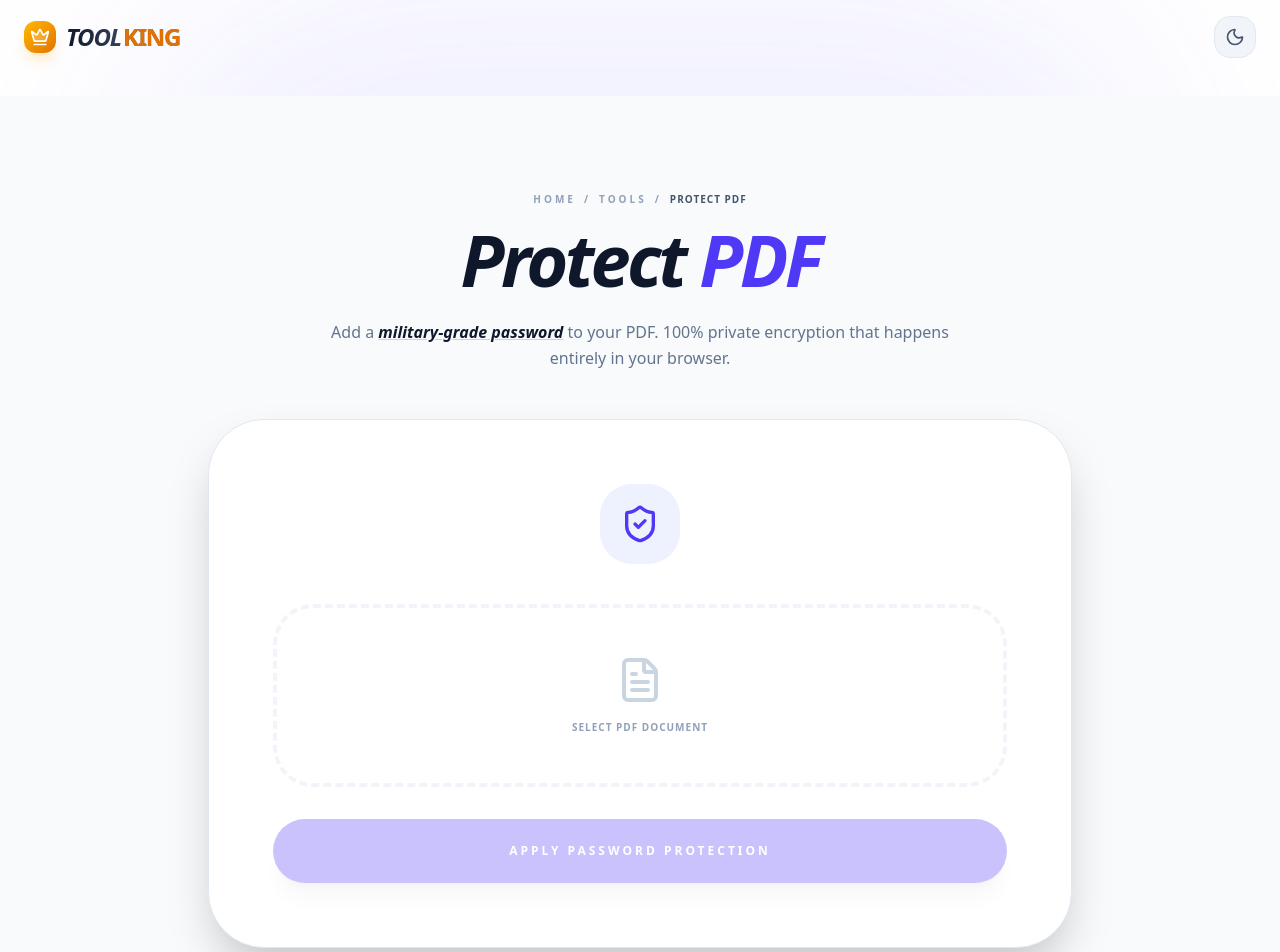
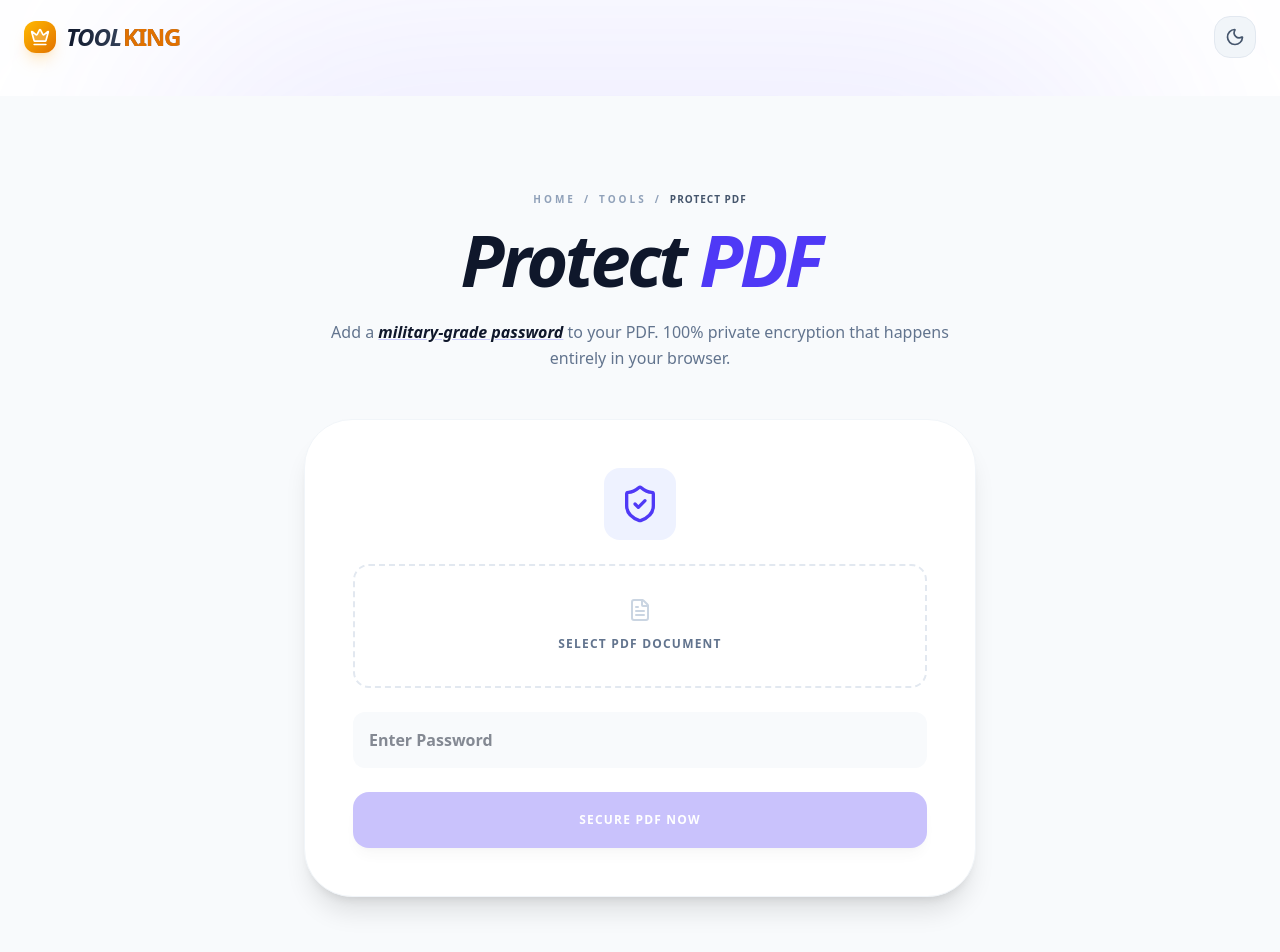
Before and after one commit to dhruvurgr88/ToolKing, a Next.js app: page /tools/protect-pdf in a window 1280 px wide. Shown: the top 952 px of the page. Built offline with nearby package versions, Linux system fonts and the light colour scheme.

Commit message:
code fix

```diff
--- a/app/api/protect-pdf/route.ts
+++ b/app/api/protect-pdf/route.ts
@@ -1,11 +1,10 @@
 import { NextRequest, NextResponse } from "next/server";
-import { PDFDocument } from "pdf-lib";
 
 export async function POST(req: NextRequest) {
   try {
     const formData = await req.formData();
-    const file = formData.get("file") as File;
-    const password = formData.get("password") as string;
+    const file = formData.get("File") as File;
+    const password = formData.get("Password") as string;
 
     if (!file || !password) {
       return NextResponse.json(
@@ -14,30 +13,39 @@ export async function POST(req: NextRequest) {
       );
     }
 
-    const arrayBuffer = await file.arrayBuffer();
+    const azureFormData = new FormData();
+    azureFormData.append("File", file);
+    azureFormData.append("Password", password);
 
-    // Load the existing PDF
-    const pdfDoc = await PDFDocument.load(arrayBuffer);
+    const azureResponse = await fetch(
+      "https://vidyaos-api-bmggd8fecxfqh9gf.centralindia-01.azurewebsites.net/api/AIChat/ProtectPdf",
+      {
+        method: "POST",
+        body: azureFormData,
+      },
+    );
 
-    // --- 🧠 THE TRUTH ABOUT PDF-LIB ---
-    // pdf-lib does NOT support native encryption.
-    // This code creates a clean copy.
-    // To add REAL encryption, you would typically spawn a 'qpdf' process here
-    // if your server environment supports it.
+    if (!azureResponse.ok) {
+      return NextResponse.json(
+        { error: "Azure API Error" },
+        { status: azureResponse.status },
+      );
+    }
 
-    const pdfBytes = await pdfDoc.save();
+    const pdfArrayBuffer = await azureResponse.arrayBuffer();
+    // 🔥 Convert to Buffer to satisfy Next.js 16 build types
+    const pdfBuffer = Buffer.from(pdfArrayBuffer);
 
-    return new NextResponse(pdfBytes, {
+    return new NextResponse(pdfBuffer, {
       status: 200,
       headers: {
         "Content-Type": "application/pdf",
-        "Content-Disposition": `attachment; filename="protected_toolking.pdf"`,
+        "Content-Disposition": `attachment; filename="protected_${file.name}"`,
       },
     });
-  } catch (err) {
-    console.error("Server Error:", err);
+  } catch (error) {
     return NextResponse.json(
-      { error: "Failed to process PDF on server" },
+      { error: "Internal Server Error" },
       { status: 500 },
     );
   }
--- a/app/tools/protect-pdf/ProtectPdfClient.tsx
+++ b/app/tools/protect-pdf/ProtectPdfClient.tsx
@@ -2,192 +2,93 @@
 
 import React, { useState } from "react";
 import { saveAs } from "file-saver";
-import {
-  FileUp,
-  FileText,
-  Lock,
-  Loader2,
-  CheckCircle2,
-  ShieldCheck,
-  AlertCircle,
-  Eye,
-  EyeOff,
-} from "lucide-react";
+import { ShieldCheck, Loader2, FileText, CheckCircle2 } from "lucide-react";
 
 export default function ProtectPdfClient() {
   const [file, setFile] = useState<File | null>(null);
   const [password, setPassword] = useState("");
-  const [showPassword, setShowPassword] = useState(false);
-  const [isProcessing, setIsProcessing] = useState(false);
-  const [isDone, setIsDone] = useState(false);
-  const [error, setError] = useState("");
+  const [loading, setLoading] = useState(false);
+  const [done, setDone] = useState(false);
 
-  const protectPdf = async () => {
-    if (!file || !password) return;
-    setIsProcessing(true);
-    setError("");
-
+  const handleProtect = async () => {
+    setLoading(true);
     try {
-      // 1. Prepare FormData to match your .NET DTO
       const formData = new FormData();
-      // 🔥 MUST match your C# Property names: 'File' and 'Password'
-      formData.append("File", file);
+      formData.append("File", file!);
       formData.append("Password", password);
 
-      // 2. Call your verified Azure API
-      const response = await fetch(
-        "https://vidyaos-api-bmggd8fecxfqh9gf.centralindia-01.azurewebsites.net/api/AIChat/ProtectPdf",
-        {
+      // 🚀 Calling your local Next.js API route instead of Azure directly
+      const res = await fetch("/api/protect-pdf", {
         method: "POST",
         body: formData,
-          // ❌ IMPORTANT: Do not set Content-Type header manually
-        },
-      );
+      });
 
-      if (!response.ok) {
-        const errorData = await response.text();
-        throw new Error(errorData || "Server failed to process PDF");
-      }
+      if (!res.ok) throw new Error("Processing failed");
 
-      // 3. Handle the binary PDF response
-      const blob = await response.blob();
-
-      // Short delay for smooth UI transition
-      setTimeout(() => {
-        saveAs(blob, `${file.name.replace(".pdf", "")}_Protected.pdf`);
-        setIsProcessing(false);
-        setIsDone(true);
-      }, 1000);
-    } catch (err: any) {
-      console.error("ToolKing API Error:", err);
-      setError(err.message || "Connection to VidyaOS API failed. Check CORS.");
-      setIsProcessing(false);
-    }
-  };
-
-  const handleFileChange = (e: React.ChangeEvent<HTMLInputElement>) => {
-    const selected = e.target.files?.[0];
-    if (selected && selected.type === "application/pdf") {
-      setFile(selected);
-      setError("");
-      setIsDone(false);
+      const blob = await res.blob();
+      saveAs(blob, `protected_${file?.name}`);
+      setDone(true);
+    } catch (err) {
+      alert("Error protecting PDF. Check server logs.");
+    } finally {
+      setLoading(false);
     }
   };
 
   return (
-    <div className="max-w-4xl mx-auto px-4">
-      <div className="bg-white dark:bg-slate-900 rounded-[3.5rem] p-10 md:p-16 shadow-2xl border border-slate-200 dark:border-slate-800 relative overflow-hidden">
-        {/* --- PROCESSING OVERLAY --- */}
-        {isProcessing && (
-          <div className="absolute inset-0 bg-white/95 dark:bg-slate-900/95 backdrop-blur-sm z-50 flex flex-col items-center justify-center space-y-6">
-            <div className="relative">
-              <Loader2
-                className="animate-spin text-indigo-600"
-                size={70}
-                strokeWidth={1.5}
-              />
-              <Lock
-                className="absolute top-1/2 left-1/2 -translate-x-1/2 -translate-y-1/2 text-indigo-400"
-                size={20}
-              />
-            </div>
-            <p className="text-[10px] font-black uppercase tracking-[0.4em] text-indigo-600 animate-pulse text-center">
-              Encrypting via VidyaOS Azure...
-            </p>
-          </div>
-        )}
-
-        <div className="flex flex-col items-center">
-          <div className="mb-10 p-5 rounded-[2rem] bg-indigo-50 dark:bg-indigo-900/20 text-indigo-600">
+    <div className="max-w-2xl mx-auto p-12 bg-white dark:bg-slate-900 rounded-[3rem] shadow-xl border border-slate-100">
+      <div className="flex flex-col items-center gap-6">
+        <div className="p-4 bg-indigo-50 rounded-2xl text-indigo-600">
           <ShieldCheck size={40} />
         </div>
 
-          {!isDone ? (
-            <div className="w-full space-y-8 animate-in fade-in duration-500">
-              {/* UPLOAD AREA */}
-              <label
-                className={`block border-4 border-dashed rounded-[2.5rem] p-12 text-center cursor-pointer transition-all ${
-                  file
-                    ? "border-indigo-500 bg-indigo-50/20"
-                    : "border-slate-100 dark:border-slate-800 hover:border-indigo-400"
-                }`}
-              >
+        {!done ? (
+          <div className="w-full space-y-6">
+            <label className="block border-2 border-dashed border-slate-200 rounded-2xl p-8 text-center cursor-pointer">
               <input
                 type="file"
                 accept=".pdf"
-                  onChange={handleFileChange}
+                onChange={(e) => setFile(e.target.files?.[0] || null)}
                 className="hidden"
               />
-                <div className="flex flex-col items-center gap-4">
-                  <FileText
-                    size={48}
-                    className={file ? "text-indigo-600" : "text-slate-300"}
-                  />
-                  <span className="text-[10px] font-black uppercase tracking-widest text-slate-400">
+              <FileText className="mx-auto mb-2 text-slate-300" />
+              <span className="text-xs font-bold text-slate-500 uppercase tracking-widest">
                 {file ? file.name : "Select PDF Document"}
               </span>
-                </div>
             </label>
 
-              {file && (
-                <div className="relative group animate-in slide-in-from-top-2">
             <input
-                    type={showPassword ? "text" : "password"}
-                    placeholder="Enter Access Password"
+              type="password"
+              placeholder="Enter Password"
+              className="w-full p-4 bg-slate-50 rounded-xl outline-none font-bold"
               value={password}
               onChange={(e) => setPassword(e.target.value)}
-                    className="w-full py-5 px-8 bg-slate-50 dark:bg-slate-800 rounded-[2rem] border-2 border-transparent focus:border-indigo-500 outline-none font-bold text-slate-700 dark:text-white transition-all shadow-inner"
             />
-                  <button
-                    onClick={() => setShowPassword(!showPassword)}
-                    className="absolute right-8 top-1/2 -translate-y-1/2 text-slate-400 hover:text-indigo-600 transition-colors"
-                  >
-                    {showPassword ? <EyeOff size={20} /> : <Eye size={20} />}
-                  </button>
-                </div>
-              )}
 
             <button
-                onClick={protectPdf}
-                disabled={!file || !password || isProcessing}
-                className="w-full py-6 bg-indigo-600 hover:bg-indigo-700 text-white rounded-[2.2rem] font-black text-xs uppercase tracking-[0.25em] shadow-xl disabled:opacity-30 transition-all active:scale-95"
+              onClick={handleProtect}
+              disabled={!file || !password || loading}
+              className="w-full py-5 bg-indigo-600 text-white rounded-2xl font-black uppercase tracking-widest text-xs shadow-lg disabled:opacity-30"
             >
-                Apply Password Protection
+              {loading ? (
+                <Loader2 className="animate-spin mx-auto" />
+              ) : (
+                "Secure PDF Now"
+              )}
             </button>
           </div>
         ) : (
-            /* SUCCESS STATE */
-            <div className="w-full space-y-10 animate-in zoom-in-95 duration-500 text-center">
-              <div className="p-10 bg-emerald-50 dark:bg-emerald-900/10 rounded-[3rem] border border-emerald-100 dark:border-emerald-900/20 flex flex-col items-center">
-                <CheckCircle2
-                  size={60}
-                  className="text-emerald-500 mb-4 animate-bounce"
-                />
-                <h4 className="text-lg font-black text-slate-900 dark:text-white uppercase italic">
-                  Protection Applied!
-                </h4>
-                <p className="text-[10px] text-slate-400 font-bold mt-2 uppercase tracking-widest text-center">
-                  Your PDF is now encrypted with AES-256
-                </p>
-              </div>
-
+          <div className="text-center py-6">
+            <CheckCircle2 size={50} className="text-emerald-500 mx-auto mb-4" />
+            <h3 className="font-black italic text-xl uppercase">
+              Vault Secured!
+            </h3>
             <button
-                onClick={() => {
-                  setFile(null);
-                  setPassword("");
-                  setIsDone(false);
-                }}
-                className="w-full py-5 border-2 border-slate-100 dark:border-slate-800 text-slate-400 hover:text-indigo-600 rounded-2xl text-[10px] font-black uppercase tracking-widest transition-all"
+              onClick={() => setDone(false)}
+              className="mt-4 text-indigo-600 font-bold text-xs uppercase border-b-2 border-indigo-600"
             >
-                Protect Another PDF
+              Protect Another
             </button>
-            </div>
-          )}
-        </div>
-
-        {error && (
-          <div className="mt-8 p-4 bg-rose-50 dark:bg-rose-900/10 rounded-2xl flex items-center gap-3 text-rose-500 font-bold text-xs uppercase italic border border-rose-100 dark:border-rose-900/20 animate-in shake duration-500">
-            <AlertCircle size={18} /> {error}
           </div>
         )}
       </div>
```
Also changed, not shown: app/tools/pdf-to-word/ToolBridge.tsx (added, +21 -0 lines), app/tools/pdf-to-word/page.tsx (+11 -27 lines). Lines whose indentation alone changed are shown as unchanged.
